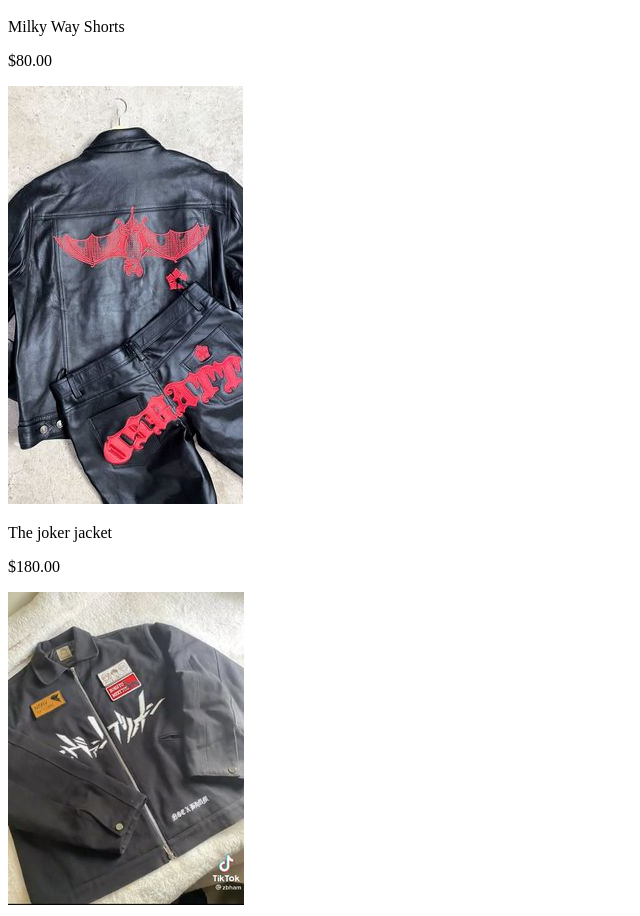
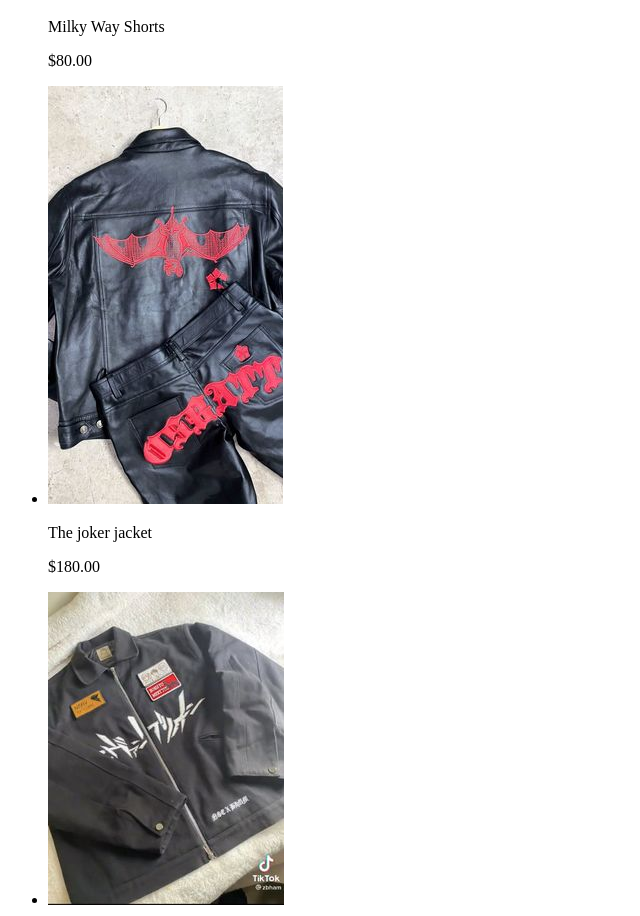
Before and after one commit to okyerewah/OdinProject1_BrandWebsite, a plain HTML site: page pages/you.html in a window 1280 px wide. Shown: the part 1196-2112 px from the top of the page, without its empty margins (0-640 px from the left). Drawn offline with Linux system fonts and the light colour scheme.

Commit message:
turn price list into unordered list

```diff
--- a/pages/you.html
+++ b/pages/you.html
@@ -8,10 +8,11 @@
         </head>
         <body>
             <h3>unveiling, <h4>you.</h4></h3>
-            <img src="../images/pants.jpg"><p>Osun pants</p><p>$200.00</p>
-            <img src="../images/shorts.jpg"><p>Milky Way Shorts</p><p>$80.00</p>
-            <img src="../images/batman.jpg"><p> </p><p>The joker jacket</p><p>$180.00</p>
-            <img src="../images/jacket.jpg"><p>Haruko's collared jacket</p><p>$150.00</p>
-            <img src="../images/top2.jpg"><p>"In Memory Of" jacket</p>$320.00<p></p>
-        </body>
+            <ul>
+            <li><img src="../images/pants.jpg"><p>Osun pants</p><p>$200.00</p></li>
+            <li> <img src="../images/shorts.jpg"><p>Milky Way Shorts</p><p>$80.00</p></li>
+            <li> <img src="../images/batman.jpg"><p> </p><p>The joker jacket</p><p>$180.00</p></li>
+            <li> <img src="../images/jacket.jpg"><p>Haruko's collared jacket</p><p>$150.00</p></li>
+            <li><img src="../images/top2.jpg"><p>"In Memory Of" jacket</p>$320.00<p></p></li>
+        </ul></body>
 </html>
```
